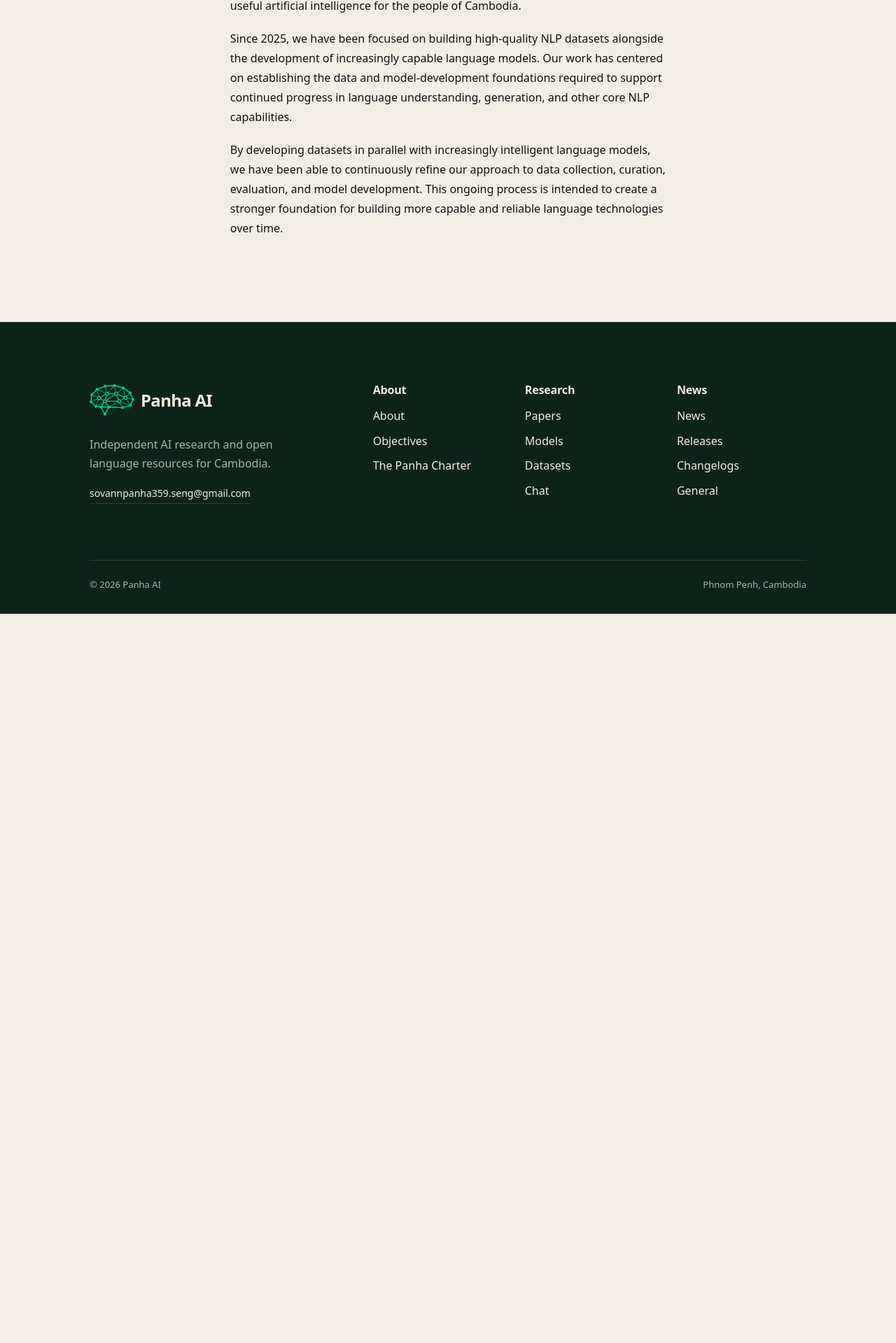
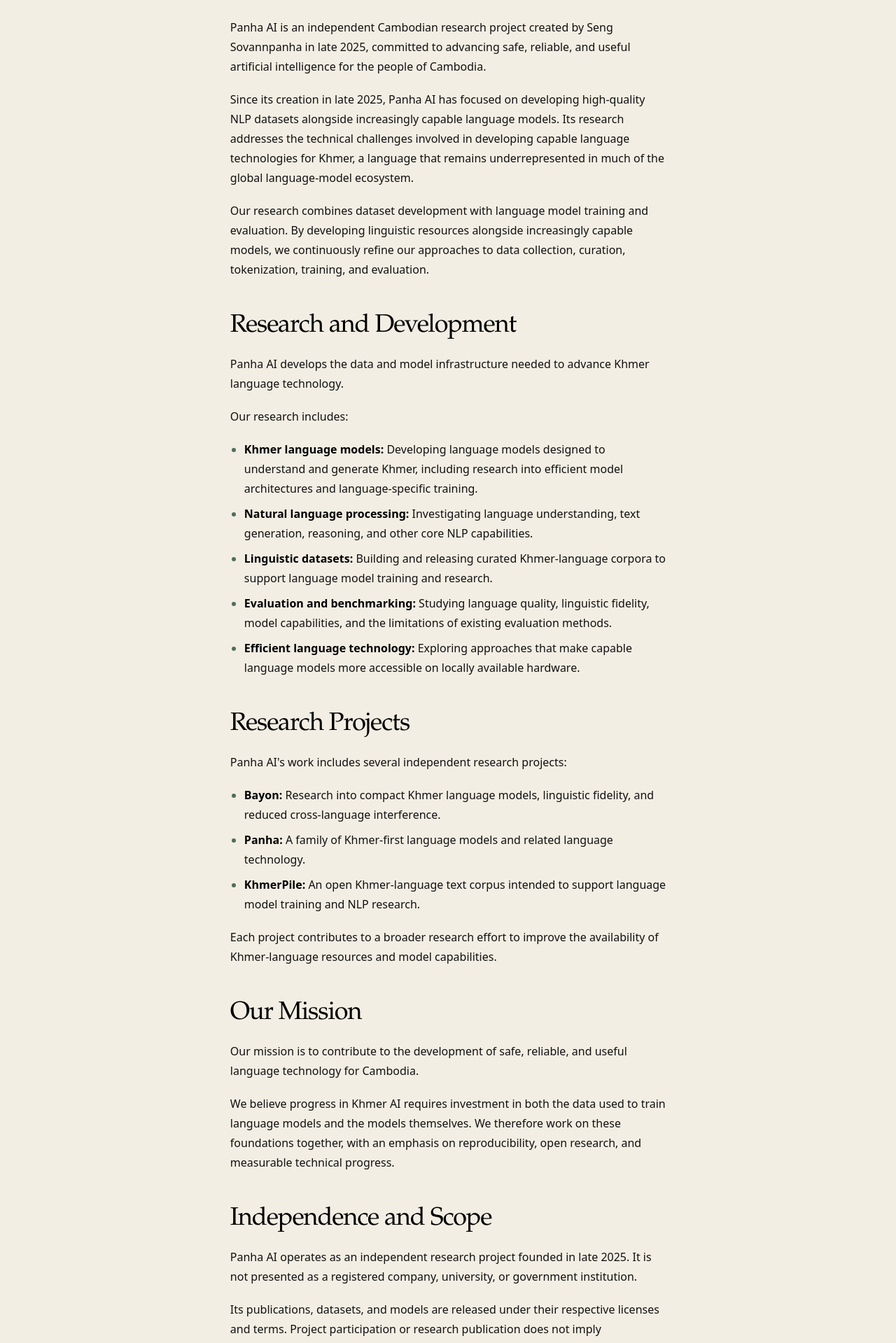
Before and after one commit to sovannpanhaseng/panha-ai, a Next.js app: page /about in a window 1280 px wide. Shown: the part 596-2515 px from the top of the page at 70% size. Before the commit the page ends 1473 px from the top, so only its background shows below. Built offline with nearby package versions, Linux system fonts and the light colour scheme.

Commit message:
Expand About page with research overview
Add the who we are, research and development, projects, mission, and independence sections from the staging copy.

```diff
--- a/app/about/page.tsx
+++ b/app/about/page.tsx
@@ -3,7 +3,7 @@ import type { Metadata } from "next";
 export const metadata: Metadata = {
   title: "About — Panha AI",
   description:
-    "Panha AI is an independent project building high-quality Khmer NLP datasets, language models, and open research resources.",
+    "Panha AI is an independent Cambodian research project building Khmer language models, linguistic datasets, and open research resources.",
 };
 
 export default function AboutPage() {
@@ -24,28 +24,122 @@ export default function AboutPage() {
         </header>
 
         <div className="about-page__body">
+          <h2>Who We Are</h2>
+
           <p>
-            Panha AI is an independent project committed to advancing safe,
+            Panha AI is an independent Cambodian research project created by
+            Seng Sovannpanha in late 2025, committed to advancing safe,
             reliable, and useful artificial intelligence for the people of
             Cambodia.
           </p>
 
           <p>
-            Since 2025, we have been focused on building high-quality NLP
-            datasets alongside the development of increasingly capable language
-            models. Our work has centered on establishing the data and
-            model-development foundations required to support continued progress
-            in language understanding, generation, and other core NLP
-            capabilities.
+            Since its creation in late 2025, Panha AI has focused on developing
+            high-quality NLP datasets alongside increasingly capable language
+            models. Its research addresses the technical challenges involved in
+            developing capable language technologies for Khmer, a language that
+            remains underrepresented in much of the global language-model
+            ecosystem.
           </p>
 
           <p>
-            By developing datasets in parallel with increasingly intelligent
-            language models, we have been able to continuously refine our
-            approach to data collection, curation, evaluation, and model
-            development. This ongoing process is intended to create a stronger
-            foundation for building more capable and reliable language
-            technologies over time.
+            Our research combines dataset development with language model
+            training and evaluation. By developing linguistic resources
+            alongside increasingly capable models, we continuously refine our
+            approaches to data collection, curation, tokenization, training, and
+            evaluation.
+          </p>
+
+          <h2>Research and Development</h2>
+
+          <p>
+            Panha AI develops the data and model infrastructure needed to
+            advance Khmer language technology.
+          </p>
+
+          <p>Our research includes:</p>
+
+          <ul>
+            <li>
+              <strong>Khmer language models:</strong> Developing language models
+              designed to understand and generate Khmer, including research into
+              efficient model architectures and language-specific training.
+            </li>
+            <li>
+              <strong>Natural language processing:</strong> Investigating
+              language understanding, text generation, reasoning, and other core
+              NLP capabilities.
+            </li>
+            <li>
+              <strong>Linguistic datasets:</strong> Building and releasing
+              curated Khmer-language corpora to support language model training
+              and research.
+            </li>
+            <li>
+              <strong>Evaluation and benchmarking:</strong> Studying language
+              quality, linguistic fidelity, model capabilities, and the
+              limitations of existing evaluation methods.
+            </li>
+            <li>
+              <strong>Efficient language technology:</strong> Exploring
+              approaches that make capable language models more accessible on
+              locally available hardware.
+            </li>
+          </ul>
+
+          <h2>Research Projects</h2>
+
+          <p>
+            Panha AI&apos;s work includes several independent research projects:
+          </p>
+
+          <ul>
+            <li>
+              <strong>Bayon:</strong> Research into compact Khmer language
+              models, linguistic fidelity, and reduced cross-language
+              interference.
+            </li>
+            <li>
+              <strong>Panha:</strong> A family of Khmer-first language models
+              and related language technology.
+            </li>
+            <li>
+              <strong>KhmerPile:</strong> An open Khmer-language text corpus
+              intended to support language model training and NLP research.
+            </li>
+          </ul>
+
+          <p>
+            Each project contributes to a broader research effort to improve the
+            availability of Khmer-language resources and model capabilities.
+          </p>
+
+          <h2>Our Mission</h2>
+
+          <p>
+            Our mission is to contribute to the development of safe, reliable,
+            and useful language technology for Cambodia.
+          </p>
+
+          <p>
+            We believe progress in Khmer AI requires investment in both the data
+            used to train language models and the models themselves. We
+            therefore work on these foundations together, with an emphasis on
+            reproducibility, open research, and measurable technical progress.
+          </p>
+
+          <h2>Independence and Scope</h2>
+
+          <p>
+            Panha AI operates as an independent research project founded in late
+            2025. It is not presented as a registered company, university, or
+            government institution.
+          </p>
+
+          <p>
+            Its publications, datasets, and models are released under their
+            respective licenses and terms. Project participation or research
+            publication does not imply institutional endorsement.
           </p>
         </div>
       </div>
--- a/app/globals.css
+++ b/app/globals.css
@@ -1926,6 +1926,36 @@ main {
   font-size: clamp(1rem, 1.2vw, 1.125rem);
   line-height: 1.75;
   text-align: left;
+}
+
+.about-page__body h2 {
+  margin: 0.8em 0 0;
+  color: #000;
+  font-size: clamp(1.75rem, 3vw, 2.25rem);
+  line-height: 1.1;
+  letter-spacing: -0.03em;
+}
+
+.about-page__body h2:first-child {
+  margin-top: 0;
+}
+
+.about-page__body ul {
+  padding-left: 1.25em;
+  list-style: disc;
+}
+
+.about-page__body li + li {
+  margin-top: 0.5em;
+}
+
+.about-page__body li::marker {
+  color: var(--muted);
+}
+
+.about-page__body strong {
+  color: #000;
+  font-weight: 600;
 }
 
 @media (max-width: 900px) {
```
